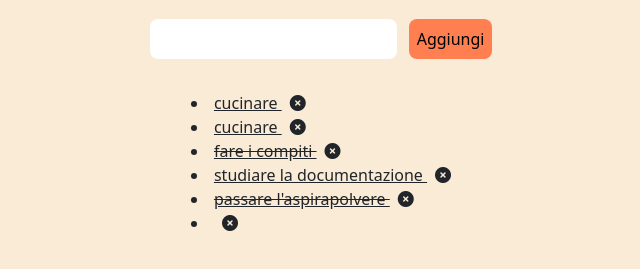
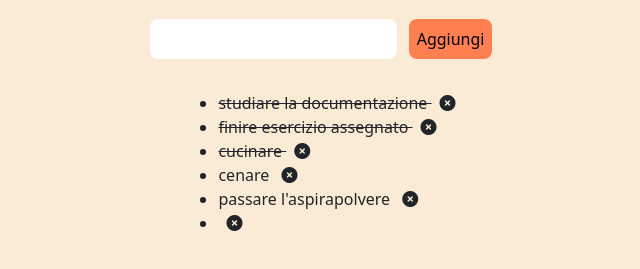
Before and after one commit to DomenicoGalileo88/vue-todolist, a plain HTML site: page vue-todo/index.html in a window 1280 px wide. Both pictures are taken after a click on the button "Aggiungi". Shown: the part 69-338 px from the top of the page, without its empty margins (319-959 px from the left). Drawn offline with nearby package versions, Linux system fonts and the light colour scheme.

Commit message:
Add milestone 3

```diff
--- a/vue-todo/assets/js/app.js
+++ b/vue-todo/assets/js/app.js
@@ -24,11 +24,15 @@ const app = new Vue({
   data: {
     active: 0,
 
-    new_task: '',
+    new_task: "",
 
     tasks: [
-         {
-        text: "cucinare",
+      {
+        text: "studiare la documentazione",
+        done: true,
+      },
+      {
+        text: "finire esercizio assegnato",
         done: true,
       },
       {
@@ -36,33 +40,31 @@ const app = new Vue({
         done: true,
       },
       {
-        text: "fare i compiti",
+        text: "cenare",
         done: false,
-      },
-      {
-        text: "studiare la documentazione",
-        done: true,
       },
       {
         text: "passare l'aspirapolvere",
         done: false,
-      }
+      },
     ],
   },
 
   methods: {
-
-    remove_task(index){
-        console.log('hai cliccato la x', index);
-        this.tasks.splice(index, 1)
+    remove_task(index) {
+      console.log("hai cliccato la x", index);
+      this.tasks.splice(index, 1);
     },
 
-    add_task(){
-        console.log('hai cliccato aggiungi');
-        console.log(this.new_task);
-        this.tasks.push(this.new_task);
-        /* this.new_task = ''; */
-    }
-
+    add_task() {
+      //console.log("hai cliccato aggiungi");
+      //console.log(this.new_task);
+      let newTask = {
+        text: this.new_task,
+        done: false,
+      };
+      this.tasks.push(newTask);
+      this.new_task = '';
+    },
   },
 });
--- a/vue-todo/index.html
+++ b/vue-todo/index.html
@@ -23,17 +23,17 @@
         <div class="container_task d-flex flex-column justify-content-center align-items-center">
 
             <div class="insert_task">
-                <input type="text" v-model="new_task">
+                <input type="text" v-model="new_task" @keydown.enter="add_task">
                 <button @click="add_task">Aggiungi</button>
             </div>
 
             <section>
-                <u>
-                    <li v-for="(task, index) in tasks" :class="task.done == false ? 'through' : '' ">
+                <ul>
+                    <li v-for="(task, index) in tasks" :class="task.done == true ? 'through' : '' ">
                         {{tasks[index].text}}
                         <i @click="remove_task(index)" class="fa-solid fa-circle-xmark ms-2"></i>
                     </li>
-                </u>
+                </ul>
 
             </section>
 
```
